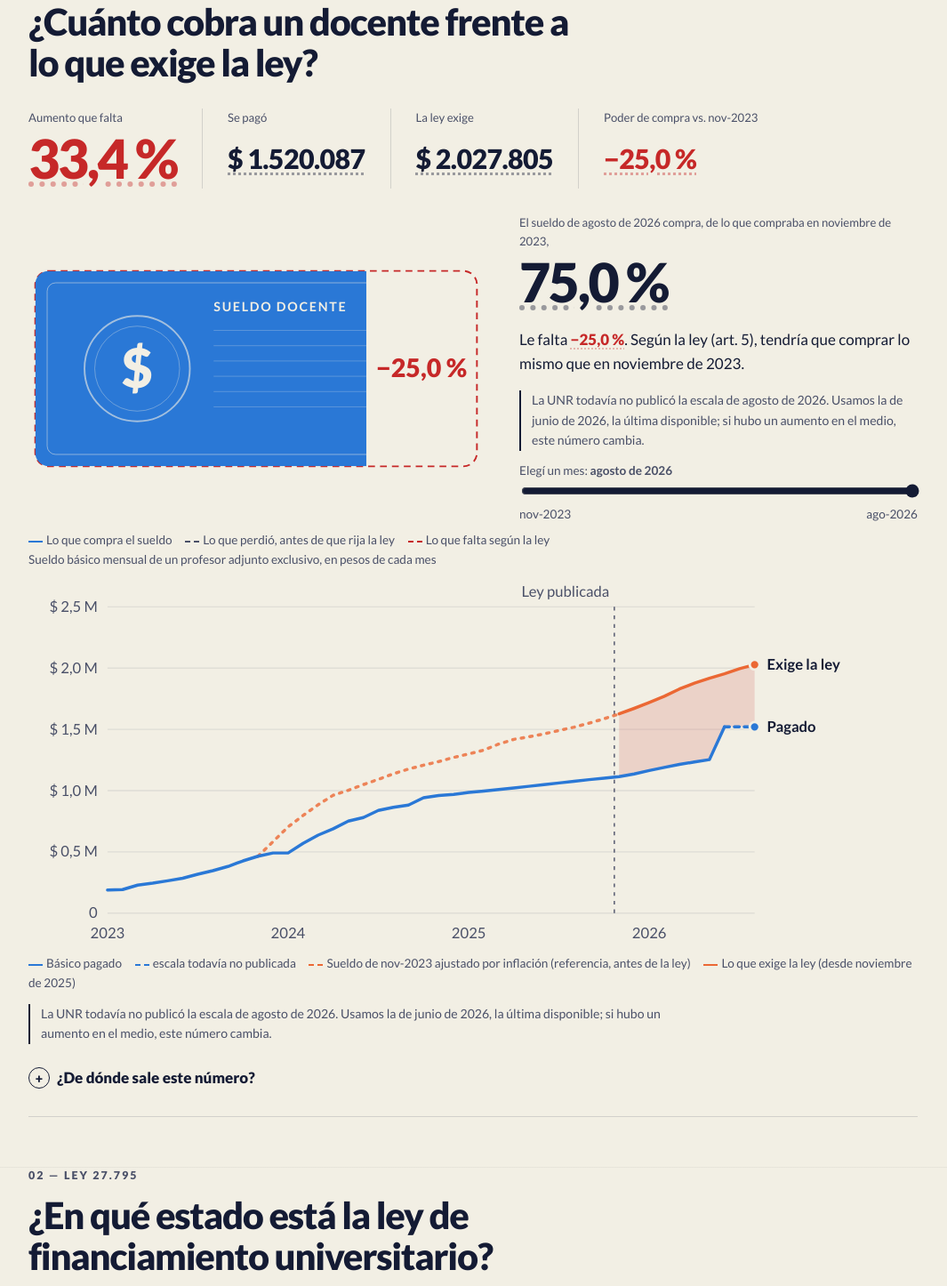
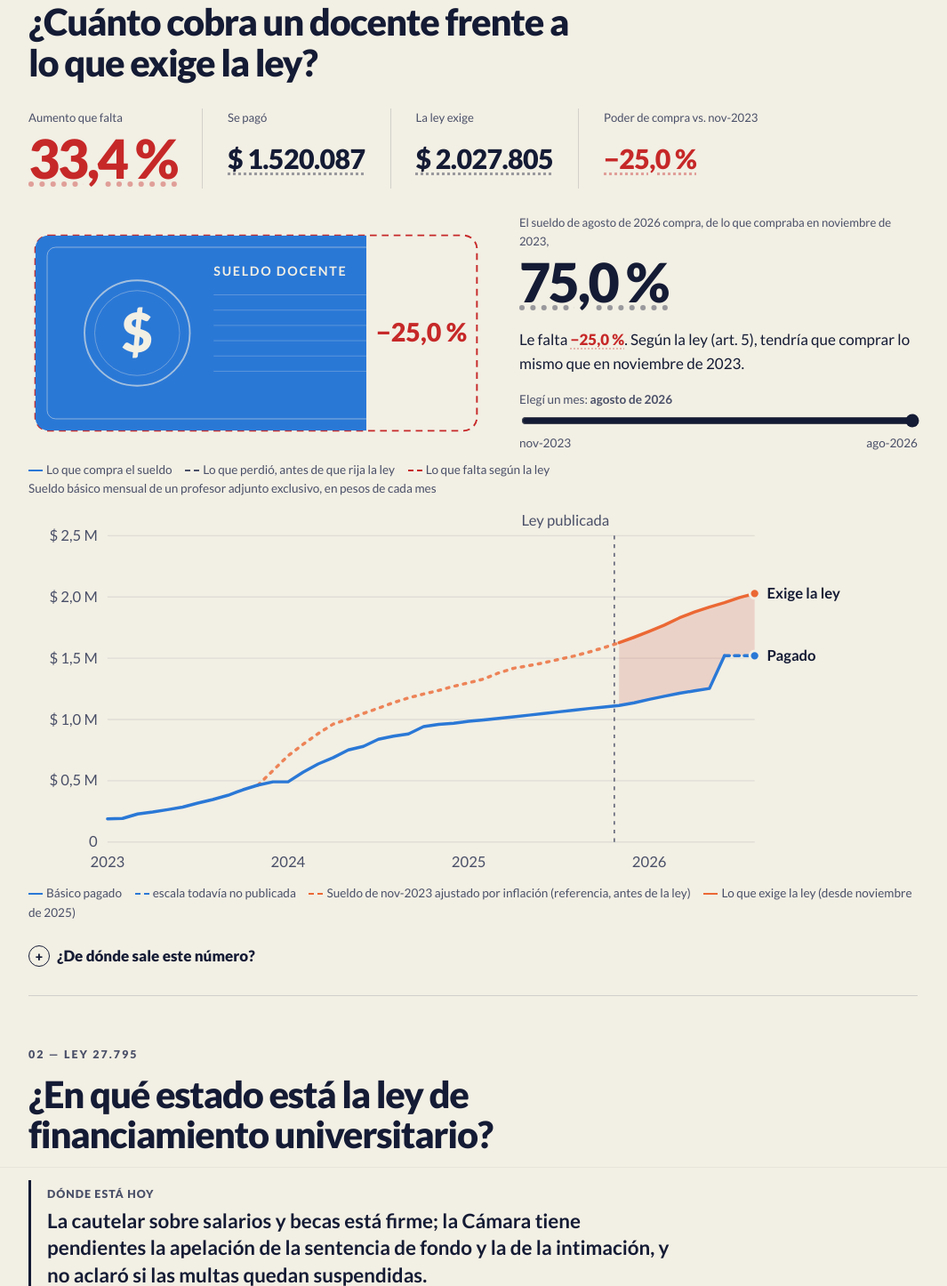
Before and after one commit to francofranzini/unr-transparente, a FastAPI app: page / in a window 1280 px wide. Shown: the part 1015-2461 px from the top of the page at 89% size, without its empty margins (108-1173 px from the left). Run offline with FastAPI, Linux system fonts and the light colour scheme; some libraries are stand-ins or nearby versions.

Commit message:
Salario: sin la aclaración «La UNR todavía no publicó…»; el aviso queda en la ficha, sin nombrar a la UNR
Co-Authored-By: Claude Opus 5.5 <noreply@anthropic.com>

```diff
--- a/app/templates/_articulo_salario.html
+++ b/app/templates/_articulo_salario.html
@@ -16,8 +16,8 @@
     <p>Reunimos {{ d.meses_con_grilla }} instructivos, de {{ d.desde }} a {{ d.hasta_grilla }}. A veces un instructivo
        corrige lo que anunciaba el anterior; en ese caso usamos el más reciente.
        {%- for mes, _, desde in confirmados %} En {{ mes }} no hubo instructivo nuevo: el de {{ desde }} ya fijaba los valores hasta el mes siguiente.{% endfor %}
-       {%- if sin_confirmar %} Para {{ sin_confirmar|map(attribute=0)|join(" y ") }} la UNR todavía no publicó instructivo,
-       así que usamos el de {{ sin_confirmar[0][2] }} y lo marcamos con línea punteada en el gráfico.{% endif %}</p>
+       {%- if sin_confirmar %} Para {{ sin_confirmar|map(attribute=0)|join(" y ") }} usamos el de {{ sin_confirmar[0][2] }},
+       con línea punteada en el gráfico.{% endif %}</p>
   </div>
 
   <div class="paso">
--- a/app/templates/_seccion_salario.html
+++ b/app/templates/_seccion_salario.html
@@ -49,7 +49,6 @@
           {% else %}
           <p>Perdió <strong>{{ num(es, "poder-" ~ c.periodo) }}</strong> de poder de compra. La ley todavía no regía: su aumento corresponde desde {{ es.detalle.vigencia_art5 }}.</p>
           {% endif %}
-          {% if c.aviso %}<p class="aviso">{{ c.aviso }}</p>{% endif %}
         </div>
         {% endfor %}
         <div data-deslizador hidden>
@@ -208,7 +207,6 @@
     });
   })();
   </script>
-  {% if brecha.aviso %}<p class="aviso">{{ brecha.aviso }}</p>{% endif %}
   <details class="mas-info">
     <summary>¿De dónde sale este número?</summary>
     {% with eje = es %}{% include "_articulo_salario.html" %}{% endwith %}
--- a/core/ejes.py
+++ b/core/ejes.py
@@ -383,7 +383,7 @@ def _aviso_vigencia(punto: lentes.Punto) -> str:
     mes, desde = mes_largo(punto.periodo), mes_largo(punto.fuentes[0].periodo)
     if punto.vigencia == Vigencia.CONFIRMADA:
         return f"Para {mes} rige la escala de {desde}: un documento confirma que no hubo cambios."
-    return (f"La UNR todavía no publicó la escala de {mes}. Usamos la de {desde}, la última disponible; "
+    return (f"No hay escala publicada para {mes}. Usamos la de {desde}, la última disponible; "
             f"si hubo un aumento en el medio, este número cambia.")
 
 
```
